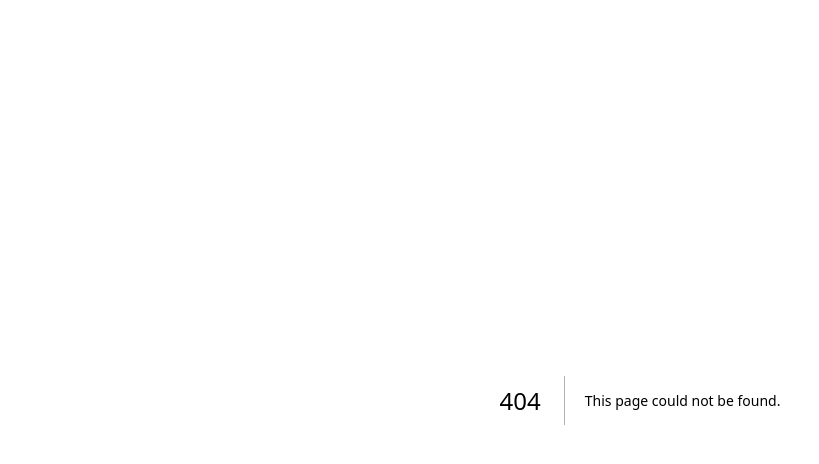
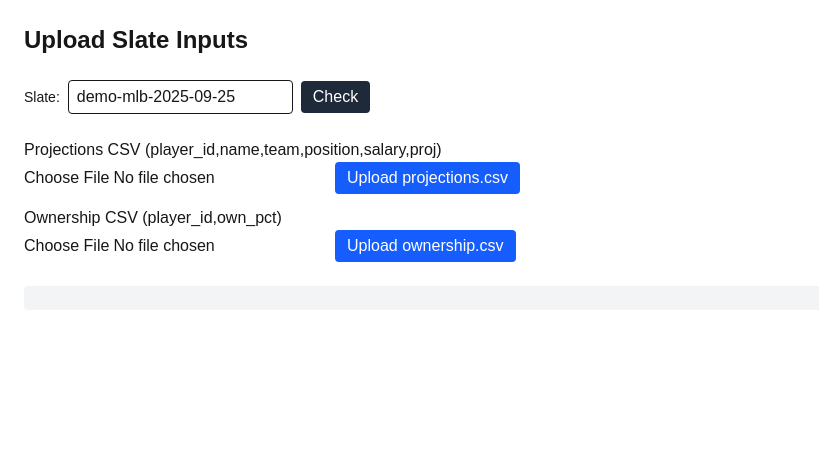
Before and after one commit to mikehipps/dfs-sim-optimizer, a Next.js app in the folder web/: page /slates in a window 1280 px wide. Before the commit this address had no page. Shown: the top 464 px of the page, without its empty margins (0-819 px from the left). Built offline with nearby package versions, Linux system fonts and the light colour scheme; no server answers.

Commit message:
feat(web): add /slates page for CSV uploads

```diff
--- /dev/null
+++ b/web/src/app/slates/page.tsx
@@ -0,0 +1,86 @@
+"use client";
+
+import { useState } from "react";
+
+const API = process.env.NEXT_PUBLIC_API_BASE || "http://127.0.0.1:8000";
+
+export default function SlatesPage() {
+  const [slate, setSlate] = useState("demo-mlb-2025-09-25");
+  const [projFile, setProjFile] = useState<File | null>(null);
+  const [ownFile, setOwnFile] = useState<File | null>(null);
+  const [log, setLog] = useState<string>("");
+
+  async function upload(kind: "projections" | "ownership") {
+    try {
+      const file = kind === "projections" ? projFile : ownFile;
+      if (!file) {
+        alert(`Choose a ${kind} CSV first.`);
+        return;
+      }
+      const form = new FormData();
+      form.append("file", file);
+      const res = await fetch(`${API}/slates/${encodeURIComponent(slate)}/${kind}.csv`, {
+        method: "POST",
+        body: form,
+      });
+      const data = await res.json();
+      if (!res.ok) throw new Error(data.detail || "Upload failed");
+      setLog((prev) => `${prev}\n${kind} uploaded: ${JSON.stringify(data)}`);
+    } catch (e: any) {
+      setLog((prev) => `${prev}\nERROR ${kind}: ${e.message || e}`);
+    }
+  }
+
+  async function checkInputs() {
+    const res = await fetch(`${API}/slates/${encodeURIComponent(slate)}/inputs`);
+    const data = await res.json();
+    setLog((prev) => `${prev}\ninputs: ${JSON.stringify(data)}`);
+  }
+
+  return (
+    <main className="min-h-screen p-6 space-y-6">
+      <h1 className="text-2xl font-bold">Upload Slate Inputs</h1>
+
+      <div className="flex gap-2 items-center">
+        <label className="text-sm">Slate:</label>
+        <input
+          value={slate}
+          onChange={(e) => setSlate(e.target.value)}
+          className="border rounded px-2 py-1"
+        />
+        <button
+          onClick={checkInputs}
+          className="px-3 py-1 rounded bg-gray-800 text-white"
+        >
+          Check
+        </button>
+      </div>
+
+      <div className="space-y-3">
+        <div>
+          <div className="font-medium">Projections CSV (player_id,name,team,position,salary,proj)</div>
+          <input type="file" accept=".csv" onChange={(e) => setProjFile(e.target.files?.[0] || null)} />
+          <button
+            onClick={() => upload("projections")}
+            className="ml-2 px-3 py-1 rounded bg-blue-600 text-white"
+          >
+            Upload projections.csv
+          </button>
+        </div>
+
+        <div>
+          <div className="font-medium">Ownership CSV (player_id,own_pct)</div>
+          <input type="file" accept=".csv" onChange={(e) => setOwnFile(e.target.files?.[0] || null)} />
+          <button
+            onClick={() => upload("ownership")}
+            className="ml-2 px-3 py-1 rounded bg-blue-600 text-white"
+          >
+            Upload ownership.csv
+          </button>
+        </div>
+      </div>
+
+      <pre className="bg-gray-100 p-3 rounded text-sm whitespace-pre-wrap">{log}</pre>
+    </main>
+  );
+}
```
Also changed, not shown: 1 other file (tests, documents, lock files or other folders).
